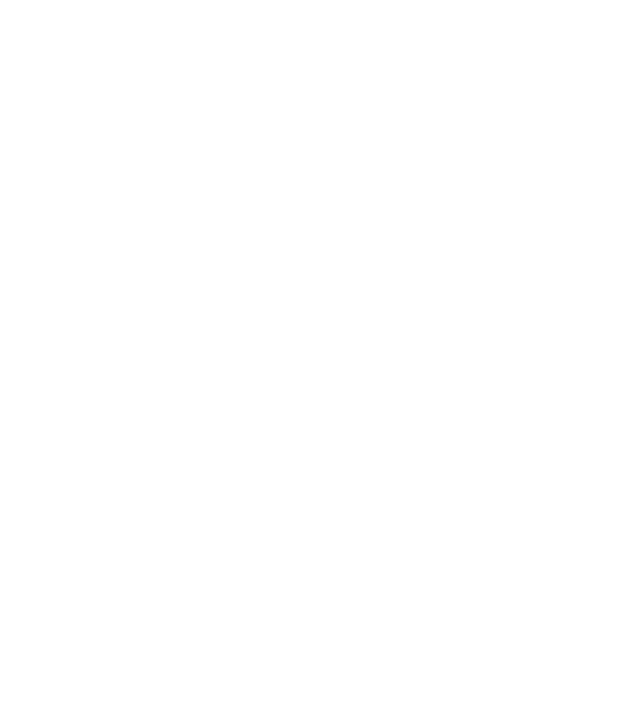
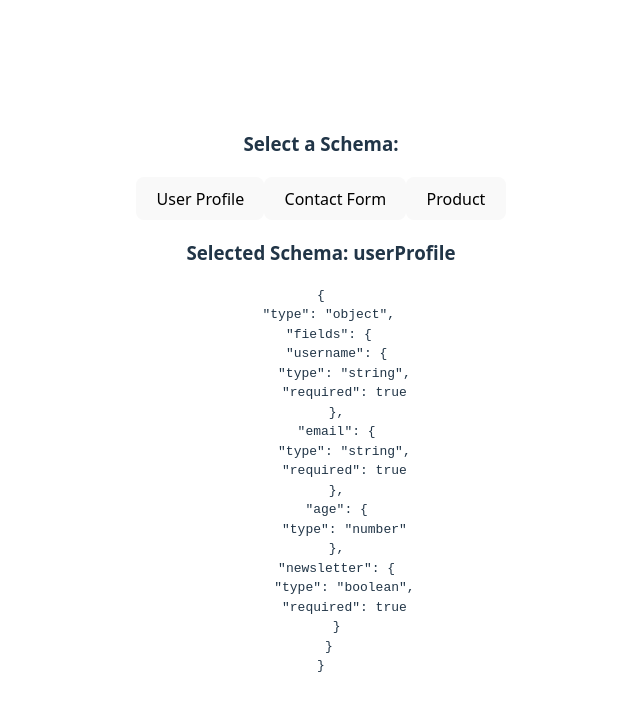
Before and after one commit to Gamze0309/config-driven-analytics-platform, a React (Vite) app in the folder type-safe-form-engine/: page / in a window 1280 px wide. Shown: the top 710 px of the page, without its empty margins (319-959 px from the left). Built offline with nearby package versions, Linux system fonts and the light colour scheme.

Commit message:
Add predefined schema selector component

```diff
--- a/type-safe-form-engine/src/App.tsx
+++ b/type-safe-form-engine/src/App.tsx
@@ -1,7 +1,12 @@
 import "./App.css";
+import SchemaSelector from "./components/SchemaSelector";
 
 function App() {
-  return <></>;
+  return (
+    <>
+      <SchemaSelector />
+    </>
+  );
 }
 
 export default App;
--- /dev/null
+++ b/type-safe-form-engine/src/components/SchemaSelector.tsx
@@ -0,0 +1,55 @@
+import { useState } from "react";
+import {
+  PREDEFINED_SCHEMAS,
+  type PredefinedSchemaKey,
+} from "../schema/predefined";
+import type { ObjectSchema } from "../types/field";
+
+const SchemaSelector = () => {
+  const [selectedSchema, setSelectedSchema] =
+    useState<PredefinedSchemaKey>("userProfile");
+  const [schema, setSchema] = useState<ObjectSchema>(
+    PREDEFINED_SCHEMAS[selectedSchema],
+  );
+
+  const handleSchemaSelect = (schemaKey: PredefinedSchemaKey) => {
+    setSelectedSchema(schemaKey);
+    setSchema(PREDEFINED_SCHEMAS[schemaKey]);
+    console.log("Selected schema:", schemaKey);
+  };
+
+  return (
+    <div className="predefined-mode">
+      <h3>Select a Schema:</h3>
+      <div className="schema-buttons">
+        <button
+          className={selectedSchema === "userProfile" ? "active" : ""}
+          onClick={() => handleSchemaSelect("userProfile")}
+        >
+          User Profile
+        </button>
+        <button
+          className={selectedSchema === "contact" ? "active" : ""}
+          onClick={() => handleSchemaSelect("contact")}
+        >
+          Contact Form
+        </button>
+        <button
+          className={selectedSchema === "product" ? "active" : ""}
+          onClick={() => handleSchemaSelect("product")}
+        >
+          Product
+        </button>
+      </div>
+
+      {schema && (
+        <div className="schema-display">
+          <h3>Selected Schema: {selectedSchema}</h3>
+          <pre>{JSON.stringify(schema, null, 2)}</pre>
+        </div>
+      )}
+    </div>
+  );
+};
+
+export default SchemaSelector;
--- /dev/null
+++ b/type-safe-form-engine/src/schema/predefined.ts
@@ -0,0 +1,38 @@
+import type { ObjectSchema } from "../types/field";
+
+export const userProfileSchema = {
+  type: "object" as const,
+  fields: {
+    username: { type: "string" as const, required: true },
+    email: { type: "string" as const, required: true },
+    age: { type: "number" as const },
+    newsletter: { type: "boolean" as const, required: true },
+  },
+} satisfies ObjectSchema;
+
+export const contactFormSchema = {
+  type: "object" as const,
+  fields: {
+    name: { type: "string" as const, required: true },
+    email: { type: "string" as const, required: true },
+    message: { type: "string" as const, required: true },
+  },
+} satisfies ObjectSchema;
+
+export const productSchema = {
+  type: "object" as const,
+  fields: {
+    productName: { type: "string" as const, required: true },
+    price: { type: "number" as const, required: true },
+    inStock: { type: "boolean" as const, required: true },
+    sku: { type: "string" as const },
+  },
+} satisfies ObjectSchema;
+
+export const PREDEFINED_SCHEMAS = {
+  userProfile: userProfileSchema,
+  contact: contactFormSchema,
+  product: productSchema,
+} as const;
+
+export type PredefinedSchemaKey = keyof typeof PREDEFINED_SCHEMAS;
--- /dev/null
+++ b/type-safe-form-engine/src/types/field.ts
@@ -0,0 +1,17 @@
+export type StringField = { type: "string"; required?: boolean };
+export type NumberField = { type: "number"; required?: boolean };
+export type BooleanField = { type: "boolean"; required?: boolean };
+
+export type ObjectSchema = {
+  type: "object";
+  required?: boolean;
+  fields: Record<string, FieldSchema>;
+};
+
+export type FieldSchema =
+  | StringField
+  | NumberField
+  | BooleanField
+  | ObjectSchema;
+
+export type RuntimeSchema = ObjectSchema;
```
